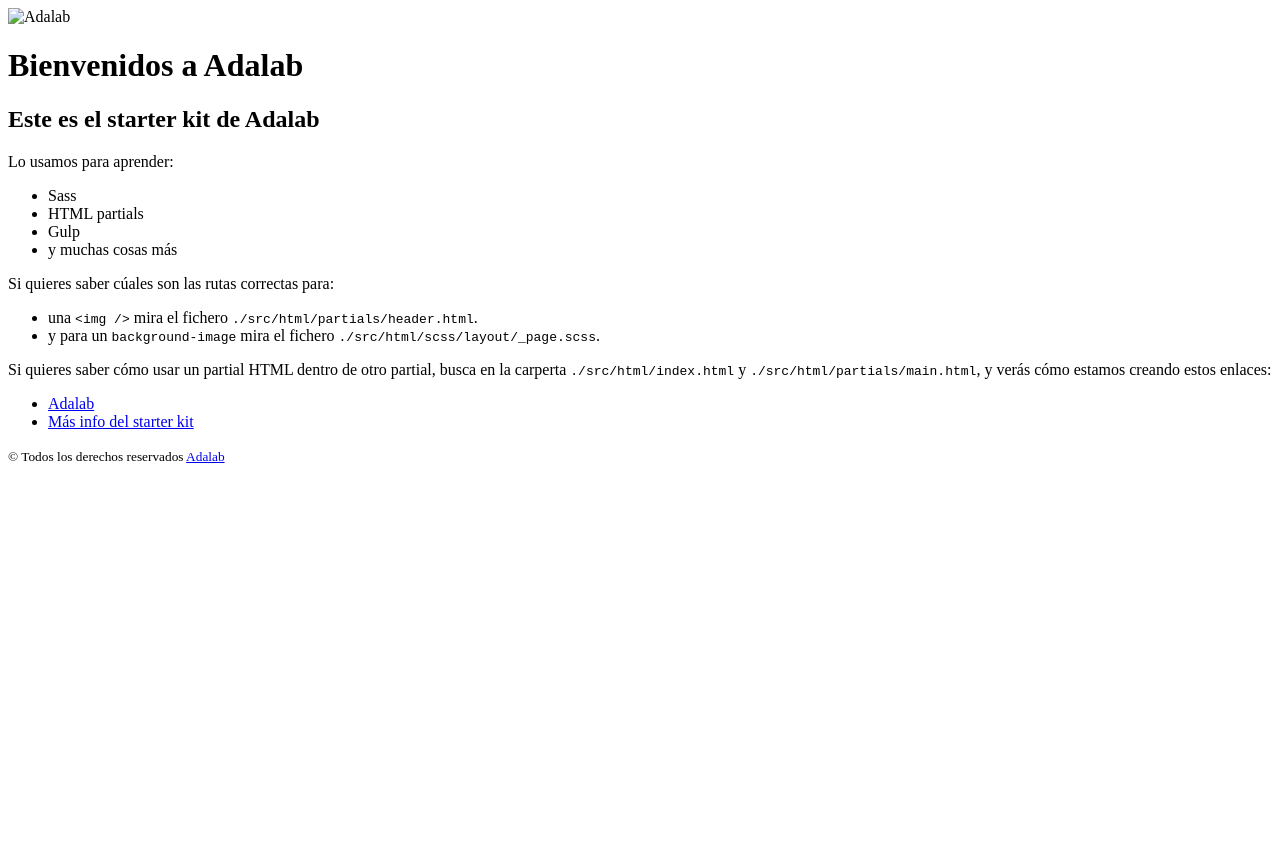
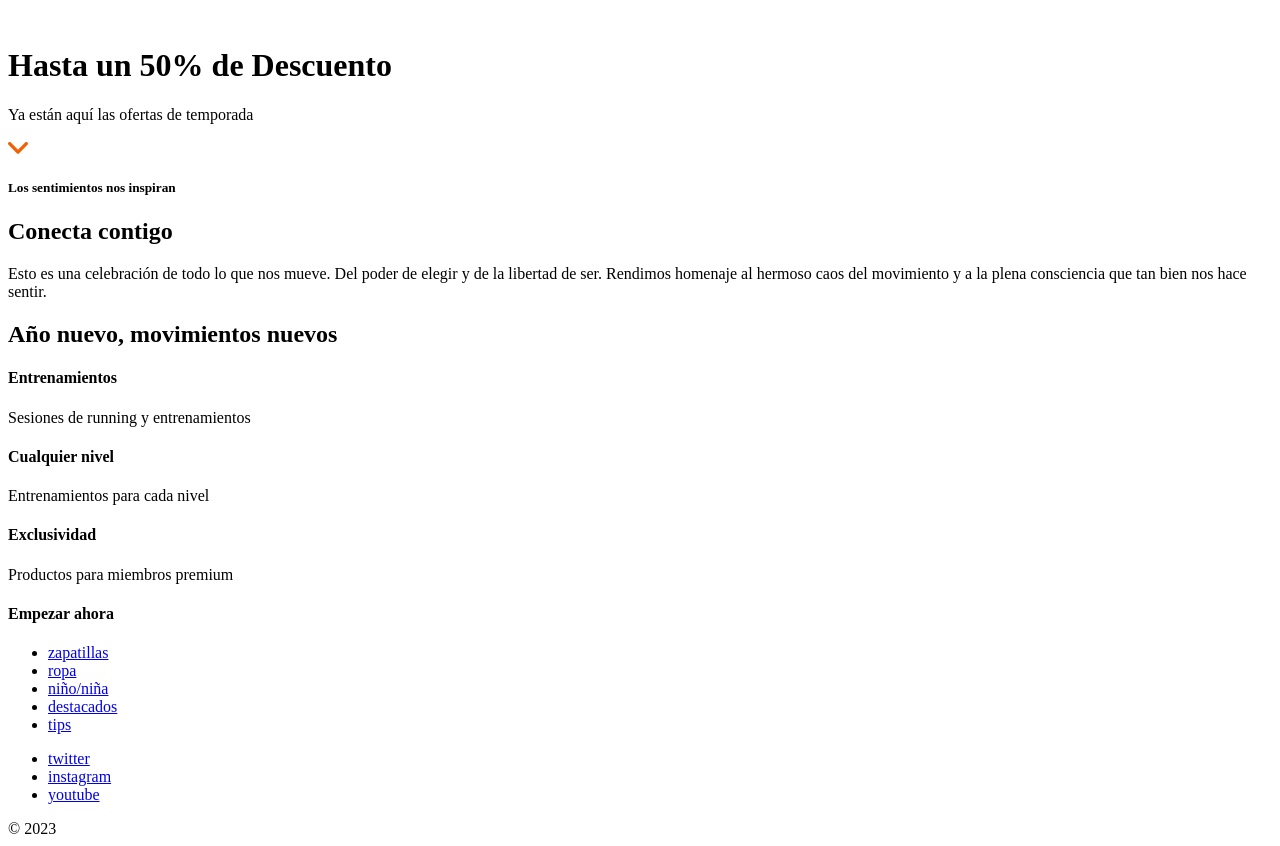
Before and after one commit to Adalab/modulo-1-evaluacion-final-Queralt-Chan, a website built with Vite: page docs/index.html in a window 1280 px wide. Before the commit the page ends 800 px from the top, so only its background shows below. Built offline with nearby package versions, Linux system fonts and the light colour scheme.

Commit message:
Deployed new version of the page to production

```diff
--- a/docs/index.html
+++ b/docs/index.html
@@ -3,67 +3,114 @@
   <head>
     <meta charset="UTF-8" />
     <meta name="viewport" content="width=device-width, initial-scale=1" />
-    <title>Adalab Web Starter Kit</title>
+    <title>Evaluacion final</title>
     <link href="https://fonts.googleapis.com/css?family=Roboto&display=swap" rel="stylesheet" />
 
-    <link rel="icon" href="./images/favicon.png" />
-    <link rel="stylesheet" href="./assets/main-62015576.css">
+
+
+
+
+    <link rel="stylesheet" href="./assets/main-caf9b627.css">
   </head>
 
   <body>
-    <div class="page">
-      <header class="page__header">
-  <img src="./images/logo-adalab.png" alt="Adalab">
-  <h1>Bienvenidos a Adalab</h1>
+
+      <header class="header">
+
+    <div class="header-button">
+        <a class="button" href="https://adalab.es/"><img src="./images/ico-menu.svg" alt="HAM"></a>
+    </div>
+
+    <div class="header-content">
+        <div class="header-text">
+            <h1>Hasta un 50% de Descuento</h1>
+            <p>Ya están aquí las ofertas de temporada</p>
+            </div>
+
+            <div class="arrow-button">
+                <a href="#section2"><img src="./images/ico-scroll-down.svg" alt="arrow"></a>
+            </div>
+
+    </div>
+
 </header>
 
-      <main class="page__main">
-  <h2>Este es el starter kit de Adalab</h2>
-  <p>Lo usamos para aprender:</p>
-  <ul class="main__list">
-    <li>Sass</li>
-    <li>HTML partials</li>
-    <li>Gulp</li>
-    <li>y muchas cosas más</li>
-  </ul>
-  <p>Si quieres saber cúales son las rutas correctas para:</p>
-  <ul class="main__list">
-    <li>
-      una <code class="code">&lt;img /&gt;</code> mira el fichero
-      <code class="code">./src/html/partials/header.html</code>.
-    </li>
-    <li>
-      y para un <code class="code">background-image</code> mira el fichero
-      <code class="code">./src/html/scss/layout/_page.scss</code>.
-    </li>
-  </ul>
-  <p>
-    Si quieres saber cómo usar un partial HTML dentro de otro partial, busca en la carperta
-    <code class="code">./src/html/index.html</code> y
-    <code class="code">./src/html/partials/main.html</code>, y verás cómo estamos creando estos
-    enlaces:
-  </p>
-  <ul class="main__list">
-    <li>
-      <a class="link__adalab" href="https://adalab.es">Adalab</a>
 
-    </li>
-    <li>
-      <a class="{=$aClass}" href="./more-info.html">Más info del starter kit</a>
+    <main>
 
-    </li>
-  </ul>
-</main>
+    <section class="section1">
 
-      <footer class="page__footer">
-  <small>
-    &copy; Todos los derechos reservados
-    <a class="link__adalab" href="https://adalab.es">Adalab</a>
 
-  </small>
+
+            <h5 class="tip"> Los sentimientos nos inspiran</h5>
+            <h2 class="titlesection1"> Conecta contigo</h2>
+            <p class="textsection1"> Esto es una celebración de todo lo que nos mueve. Del poder de elegir y de la libertad de ser. Rendimos homenaje al hermoso caos del movimiento y a la plena consciencia que tan bien nos hace sentir.</p>
+
+      </section>
+
+
+
+    <section class="section2">
+
+        <h2>Año nuevo, movimientos nuevos</h2>
+
+        <article class="articles">
+            <h4>Entrenamientos</h4>
+            <p>Sesiones de running y entrenamientos</p>
+        </article>
+
+        <article class="articles">
+            <h4>Cualquier nivel</h4>
+            <p>Entrenamientos para cada nivel</p>
+        </article>
+
+        <article class="articles">
+            <h4>Exclusividad</h4>
+            <p>Productos para miembros premium</p>
+        </article>
+
+        <div class="start">
+            <h4>Empezar ahora</h4>
+        </div>
+
+       </section>
+
+
+
+
+
+
+    </main>
+
+    <footer>
+      <footer class="footer">
+
+  <nav class="nav">
+
+    <ul class="lulist">
+    <li class="list"><a href="https://adalab.es/">zapatillas</a></li>
+    <li class="list"><a href="https://adalab.es/">ropa</a></li>
+    <li class="list"><a href="https://adalab.es/">niño/niña</a></li>
+    <li class="list"><a href="https://adalab.es/">destacados</a></li>
+    <li class="list"><a href="https://adalab.es/">tips</a></li>
+   </ul>
+
+   <ul class="lulist">
+   <li class="list"><a href="https://adalab.es/">twitter</a></li>
+   <li class="list"><a href="https://adalab.es/">instagram</a></li>
+   <li class="list"><a href="https://adalab.es/">youtube</a></li>
+
+   </ul>
+
+
+  </nav>
+  <span class="copy">&copy; 2023 </span>
+
 </footer>
 
-    </div>
+
+    </footer>
+
     <script src="./js/main.js"></script>
   </body>
 </html>
```
Also changed, not shown: docs/more-info.html (+45 -10 lines), docs/images/ico-arrow.svg (added), docs/images/ico-menu.svg (added), docs/images/ico-scroll-down.svg (added), 3 other files.
